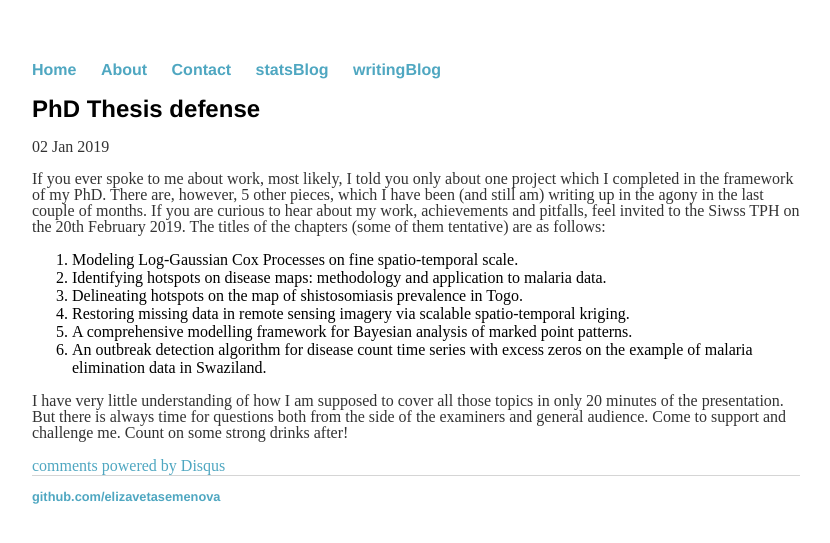
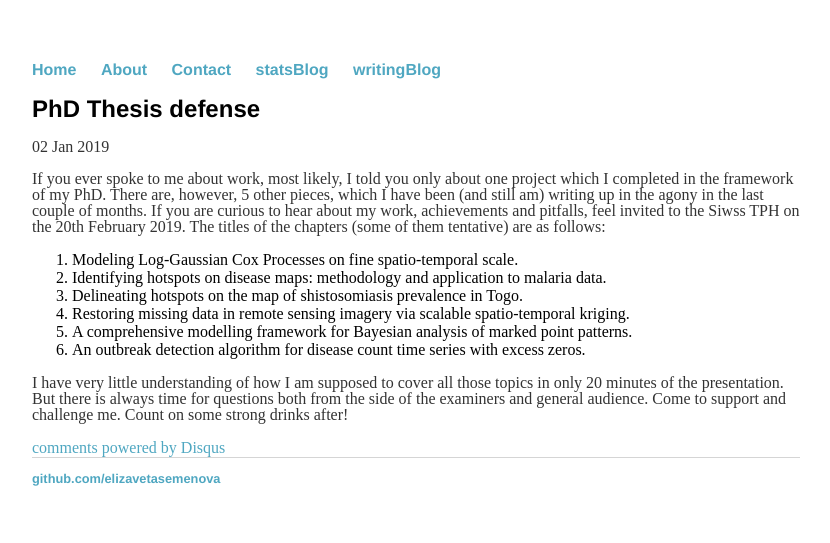
Before and after one commit to elizavetasemenova/elizavetasemenova.github.io, a Jekyll site: the page built from _posts/2019-01-02-PhD-Thesis-Defense.md, in a window 1280 px wide. Shown: the top 543 px of the page, without its empty margins (224-1054 px from the left). Built offline with Jekyll 4.4.1, drawn with Linux system fonts in a browser that asks for light colours; comment, search, counter and statistics services are not loaded.

Commit message:
Update 2019-01-02-PhD-Thesis-Defense.md

```diff
--- a/_posts/2019-01-02-PhD-Thesis-Defense.md
+++ b/_posts/2019-01-02-PhD-Thesis-Defense.md
@@ -14,7 +14,7 @@ of them tentative) are as follows:
 3. Delineating hotspots on the map of shistosomiasis prevalence in Togo.
 4. Restoring missing data in remote sensing imagery via scalable spatio-temporal kriging.
 5. A comprehensive modelling framework for Bayesian analysis of marked point patterns.
-6. An outbreak detection algorithm for disease count time series with excess zeros on the example of malaria elimination data in Swaziland.
+6. An outbreak detection algorithm for disease count time series with excess zeros.
 
 I have very little understanding of how I am supposed to cover all those topics in only 20 minutes of the presentation. But there is
 always time for questions both from the side of the examiners and general audience. Come to support and challenge me. Count on some strong drinks after!
```
